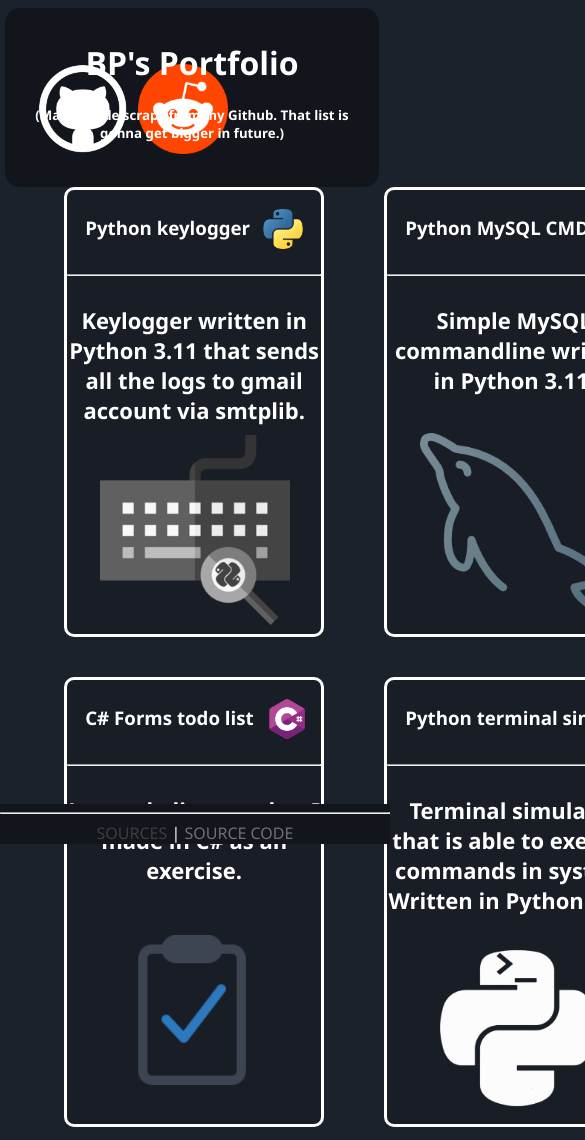
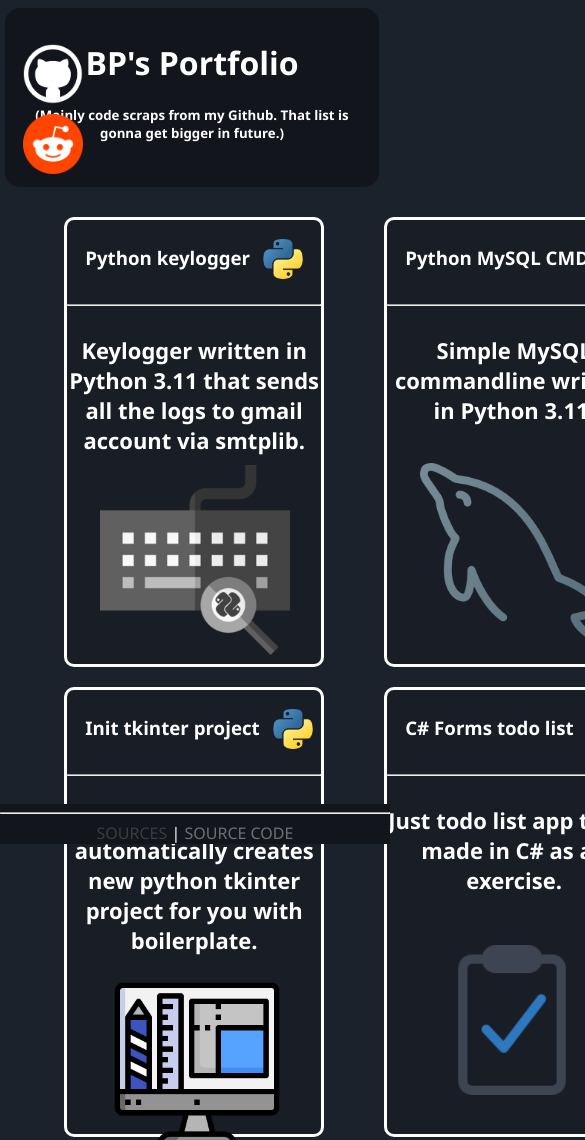
Before and after one commit to BPPL0806/PortfolioPage, a plain HTML site: page index.html in a window 390 px wide. Shown: the top 1140 px of the page, 585 px wide, since content can reach past the window. Drawn offline with Linux system fonts and the light colour scheme.

Commit message:
Update index.html and style.css to add responsive layout

```diff
--- a/index.html
+++ b/index.html
@@ -3,6 +3,7 @@
     <title>BP's Portfolio</title>
     <link rel="icon" type="image/png" href="imgs/icon.png">
     <link rel="stylesheet" href="style.css">
+    <meta name="viewport" content="width=device-width, initial-scale=1.0">
 </head>
 <body>
     <div id="heading">
--- a/style.css
+++ b/style.css
@@ -45,18 +45,8 @@ a{
     background-color: #12151C;
     text-align: center;
     margin-bottom: 100px;
-    width: 100%;
     min-width: 1715px;
     left: -3px;
-}
-
-@media only screen and (max-width: 800px) {
-    #heading {
-        width: auto;
-        min-width: 0;
-        margin: 0;
-        padding: 20px;
-    }
 }
 
 #heading_text{
@@ -83,13 +73,6 @@ a{
     grid-template-rows: repeat(2, 450px);
     grid-row-gap: 40px;
     margin-left: 7%;
-}
-
-@media only screen and (max-width: 800px) {
-    #grid-cont{
-        grid-template-columns: repeat(3, 320px);
-        grid-template-rows: repeat(2, 450px);
-    }
 }
 
 .scrap{
@@ -171,3 +154,38 @@ a{
 #source_code{
     color: #6d7177;
 }
+
+@media only screen and (max-width: 800px) {
+    #grid-cont{
+        display: grid;
+        grid-template-columns: repeat(2, 320px);
+        grid-template-rows: repeat(4, 450px);
+        grid-row-gap: 20px;
+        margin-left: 7%;
+    }
+
+    #heading {
+        width: auto;
+        min-width: 0;
+        margin: 0;
+        padding: 20px;
+        margin-bottom: 30px;
+    }
+
+    #github{
+        width: 60px;
+        position: relative;
+        right: 15px;
+        bottom: 20px;
+        float: left;
+    }
+
+    #reddit{
+        width: 60px;
+        position: relative;
+        top: 20px;
+        right: 115px;
+        top: 50px;
+        float: left;
+    }
+}
```
